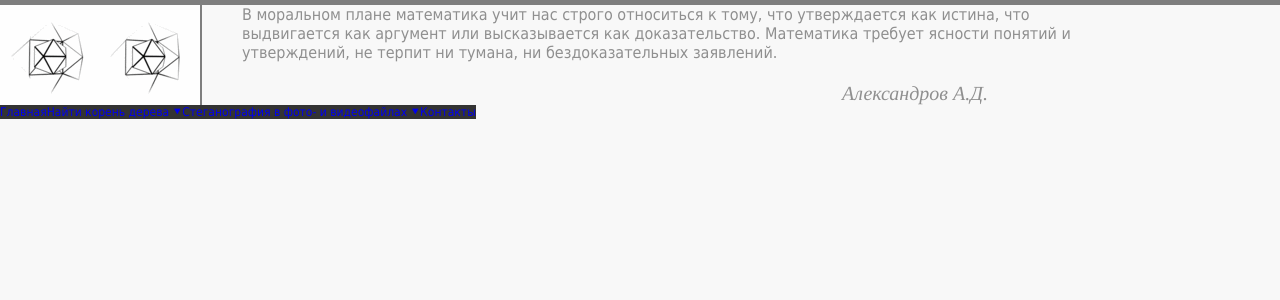
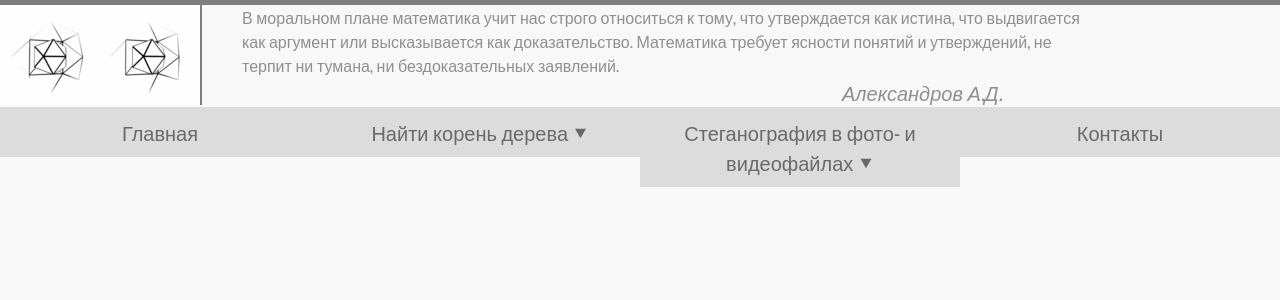
Before and after one commit to svpom/fromkaf42, a Django app: page / in a window 1280 px wide. Shown: the top 300 px of the page. Run offline with Django 3.2, Linux system fonts and the light colour scheme.

Commit message:
Added almost normal top menu (without items in stegano)

```diff
--- a/prtsite/prtapp/static/css/prtapp.css
+++ b/prtsite/prtapp/static/css/prtapp.css
@@ -26,15 +26,16 @@ header > a > img {
 }
 
 header blockquote {
-     font: 16px Tahoma;
+     /*font: 16px Tahoma;*/
+     font: 16px Oswald, sans-serif;
      max-width: 1100px;
 }
 
 header cite {
-     font: italic 20px Times;
+     font: italic 20px Oswald, sans-serif;
      left: 600px;
      position: relative;
-     top: 20px;
+     /*top: 20px;*/
 }
 
 header {
@@ -56,26 +57,31 @@ nav li {
 
 }*/
 
+
 nav {
     clear: left;
     float:left;
-    width: 100%;
+    font: 20px Oswald, sans-serif;
+    /*width: 100%;*/
 }
 
 nav li {
     float: left;
     display: block;
     position: relative;
+    width: 25vw;
 }
 
 nav li a {
     display: block;
-    background: #333;
+    background: #DCDCDC;
     text-decoration: none;
+    text-align: center;
+    padding: 10px 0px;
 }
 
 nav li a:hover {
-    background: #6b0c36;
+    /*background: #6b0c36;*/
 }
 
 .top-menu ul {
@@ -98,10 +104,27 @@ nav li a:hover {
     opacity:1;
 }
 
-.top-menu li:hover a{
-    background: #6b0c36;
+.top-menu li:hover > a{
+    /*background: #6b0c36;*/
+    background: #29c5e6;
 }
 
 .top-menu li:hover ul li a:hover {
-    background: #333;
+    /*background: #333;*/
+    background: #AFEEEE;
 }
+
+.top-menu a {
+    color: #696969;
+}
+
+/*nav li {
+    list-style-position: inside;
+    font: 14px Oswald, sans-serif;
+}
+
+.top-menu > li {
+    display:inline-block;
+    padding: 10px 30px;
+    margin: 0;
+}*/
--- a/prtsite/prtapp/templates/prtapp/base.html
+++ b/prtsite/prtapp/templates/prtapp/base.html
@@ -2,6 +2,7 @@
 <html>
     <head>
         <title>Корни деревьев, стеганография в фото и видео</title>
+        <link rel="stylesheet" href="http://fonts.googleapis.com/css?family=Oswald:400, 300" type="text/css">
         <link rel="stylesheet" href="{% static 'css/prtapp.css' %}">
     </head>
 
```
